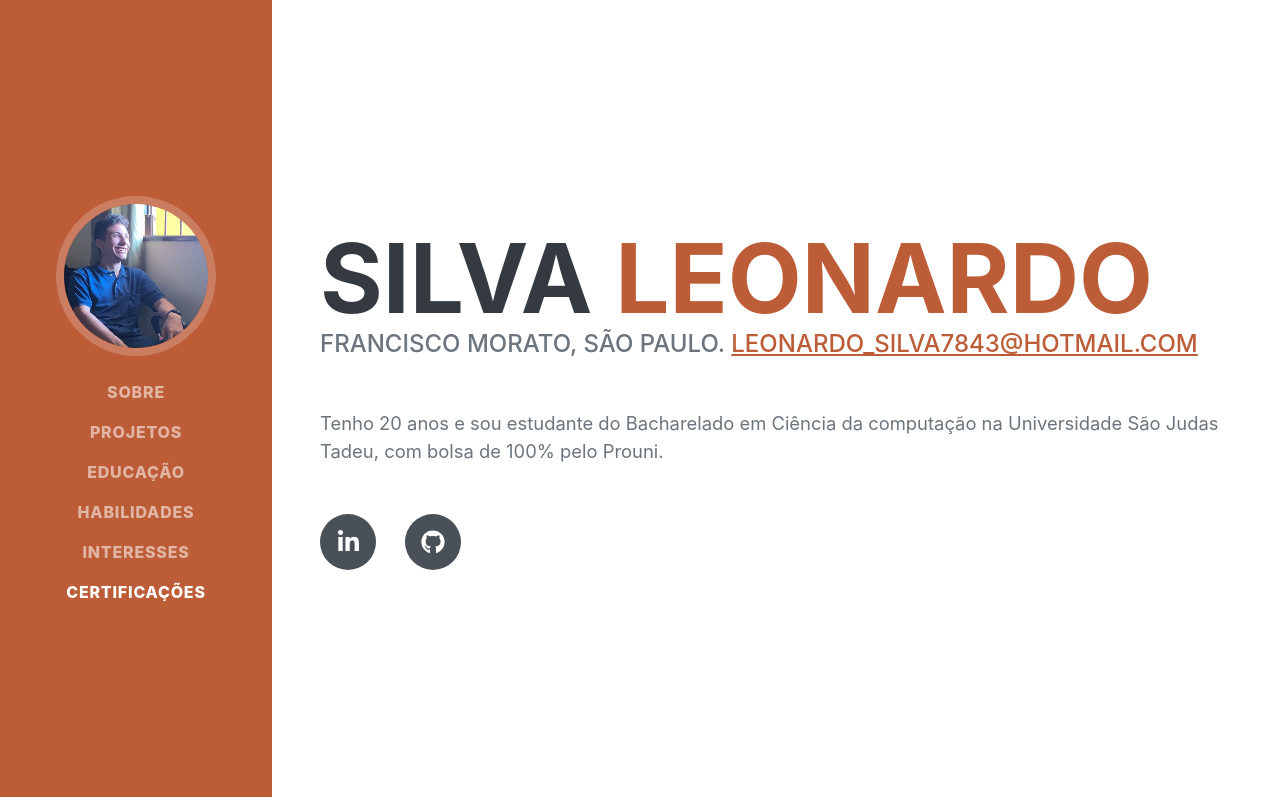
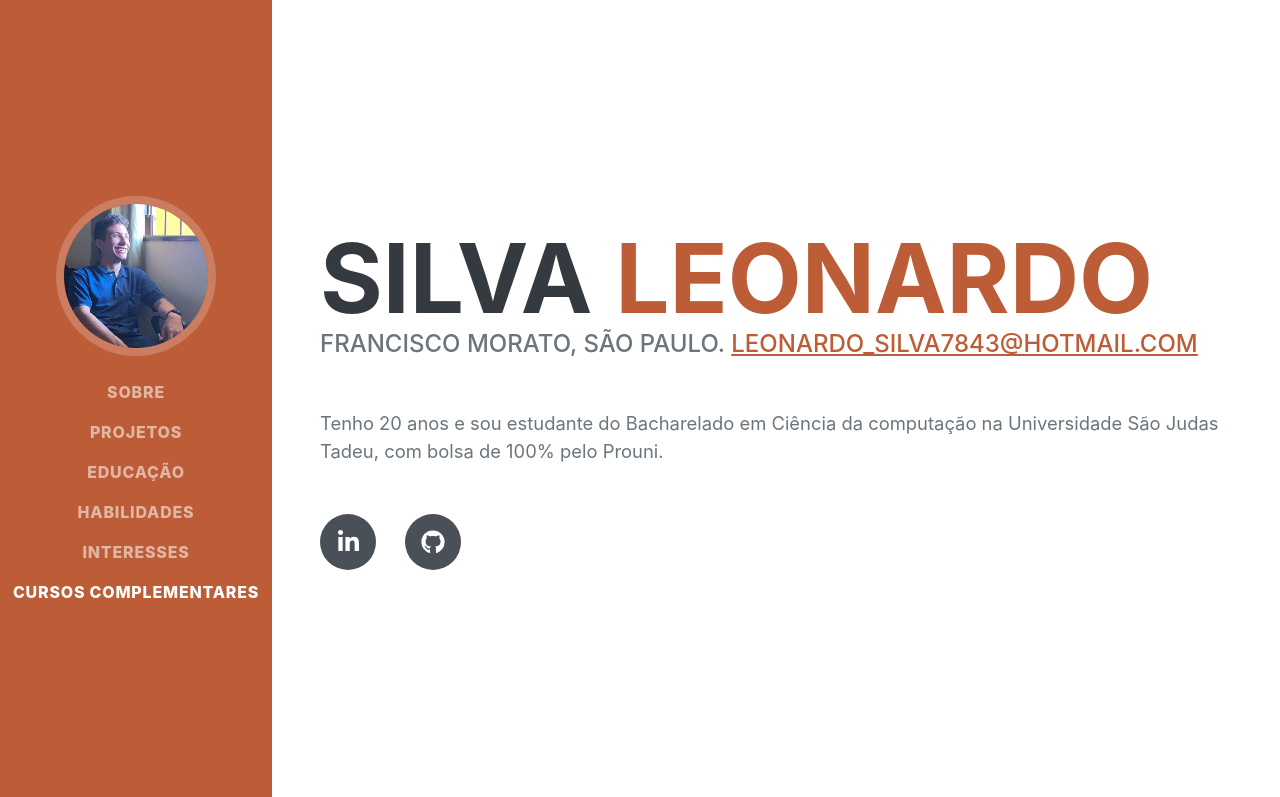
Before and after one commit to silva-leonardo/silva-leonardo.github.io, a plain HTML site: page index.html in a window 1280 px wide. Shown: the top 797 px of the page. Drawn offline with nearby package versions, Linux system fonts and the light colour scheme; a web font is replaced by a local one.

Commit message:
Corrigindo tópicos

```diff
--- a/index.html
+++ b/index.html
@@ -30,7 +30,7 @@
                     <li class="nav-item"><a class="nav-link js-scroll-trigger" href="#education">Educação</a></li>
                     <li class="nav-item"><a class="nav-link js-scroll-trigger" href="#skills">Habilidades</a></li>
                     <li class="nav-item"><a class="nav-link js-scroll-trigger" href="#interests">Interesses</a></li>
-                    <li class="nav-item"><a class="nav-link js-scroll-trigger" href="#awards">Certificações</a></li>
+                    <li class="nav-item"><a class="nav-link js-scroll-trigger" href="#awards">Cursos Complementares</a></li>
                 </ul>
             </div>
         </nav>
@@ -157,7 +157,7 @@
             <!-- Awards-->
             <section class="resume-section" id="awards">
                 <div class="resume-section-content">
-                    <h2 class="mb-5">Certificações</h2>
+                    <h2 class="mb-5">Cursos Complementares</h2>
                     <ul class="fa-ul mb-0">
                         <li>
                             <span class="fa-li"><i class="fas fa-trophy text-warning"></i></span>
```
